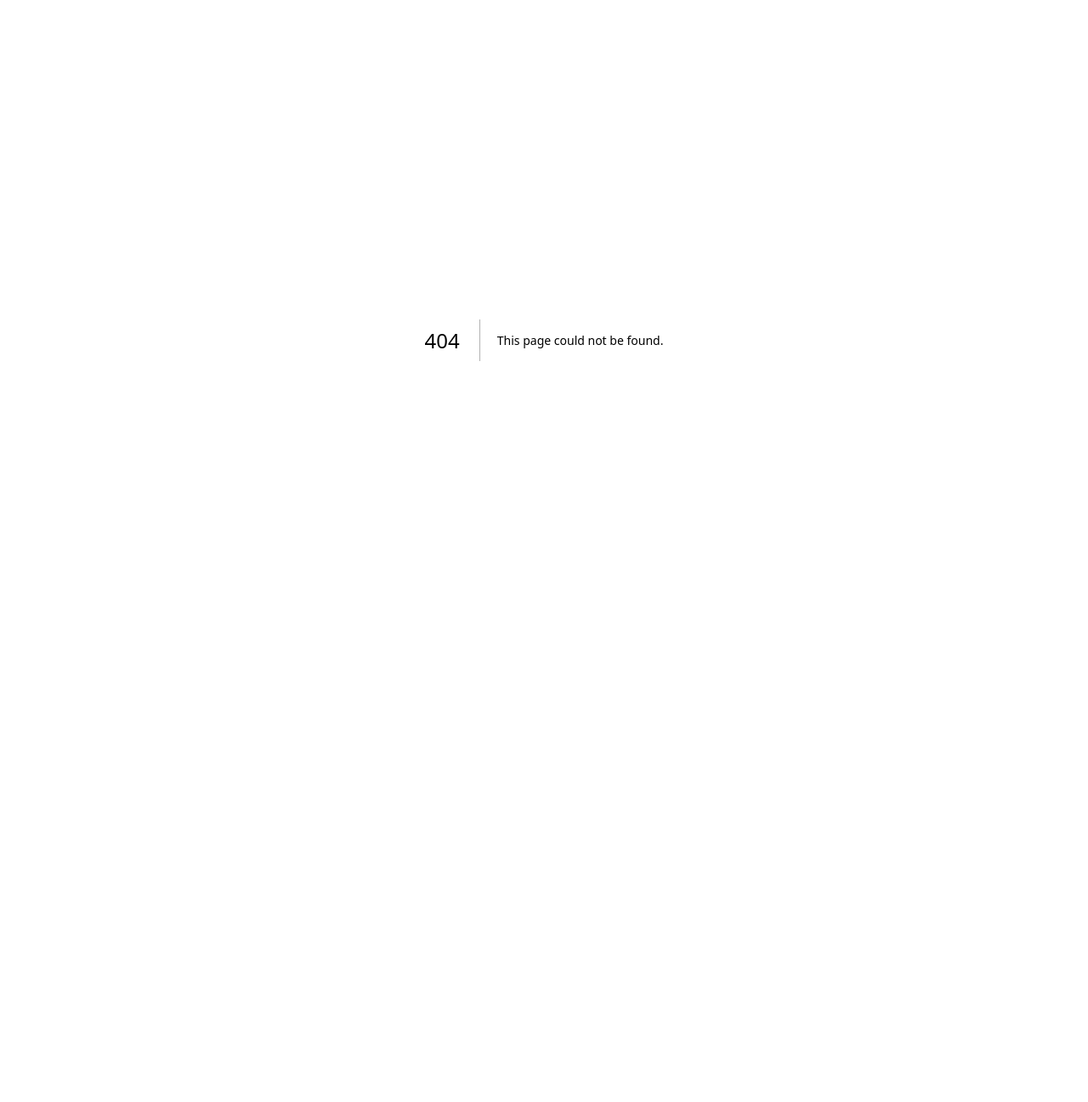
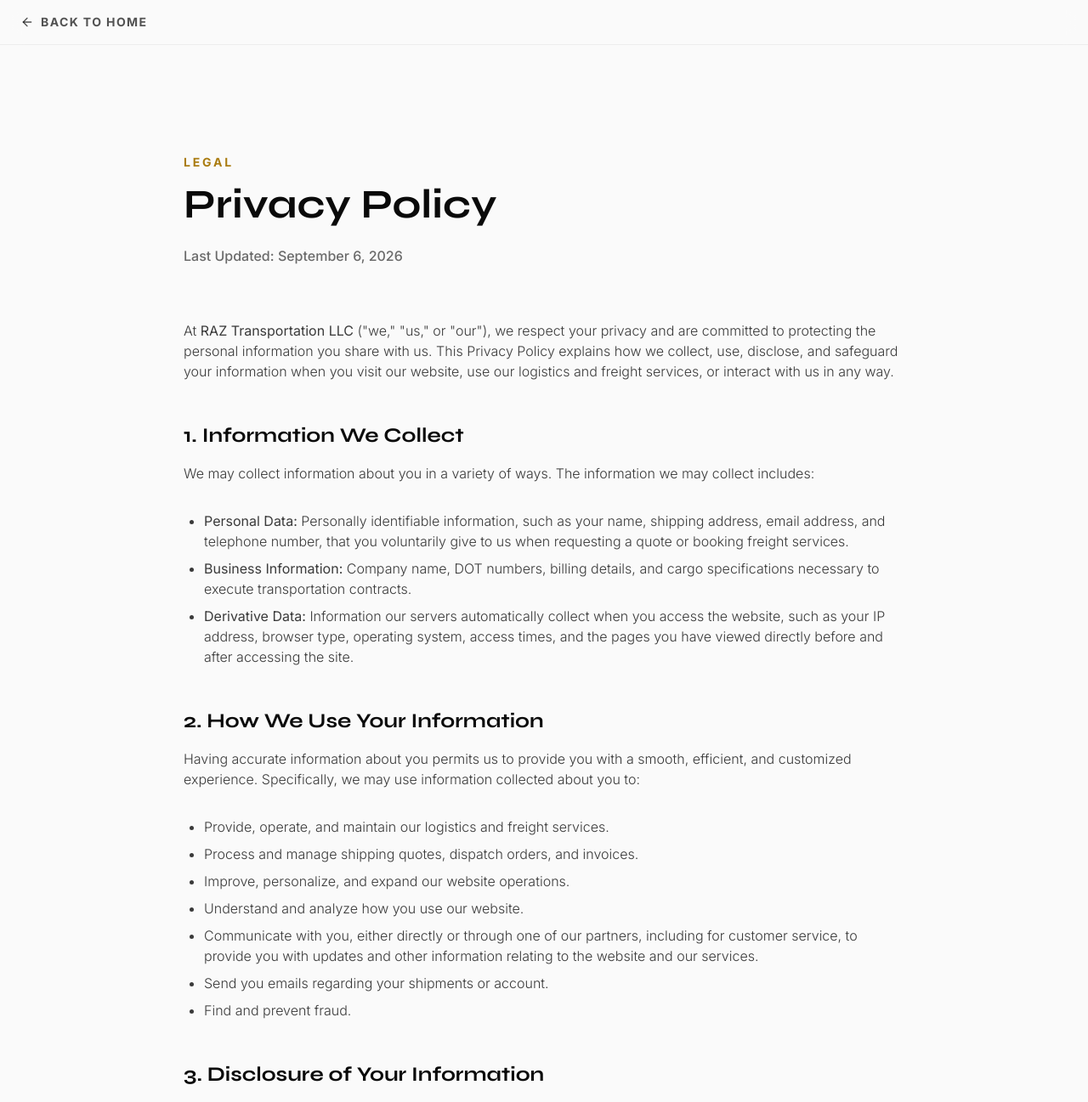
Before and after one commit to engnrhussein/raz-transportation-llc, a Next.js app: page /privacy in a window 1280 px wide. Before the commit this address had no page. Shown: the top 1297 px of the page at 85% size. Before the commit the page ends 800 px from the top, so only its background shows below. Built offline with nearby package versions, Linux system fonts and the light colour scheme.

Commit message:
feat: add logistics-tailored privacy policy page and wire footer link

```diff
--- a/src/app/page.tsx
+++ b/src/app/page.tsx
@@ -265,7 +265,7 @@
         <div className="max-w-7xl mx-auto flex flex-col md:flex-row items-center justify-between pt-8 border-t border-white/5 text-xs text-stark/40 font-light">
           <p>&copy; {new Date().getFullYear()} RAZ Transportation LLC. All rights reserved.</p>
           <div className="flex gap-6 mt-4 md:mt-0">
-            <Link href="#" className="hover:text-gold-light transition-colors">Privacy Policy</Link>
+            <Link href="/privacy" className="hover:text-gold-light transition-colors">Privacy Policy</Link>
             <Link href="#" className="hover:text-gold-light transition-colors">Terms of Service</Link>
           </div>
         </div>
--- /dev/null
+++ b/src/app/privacy/page.tsx
@@ -0,0 +1,92 @@
+import Link from "next/link";
+import { ArrowLeft } from "lucide-react";
+
+export const metadata = {
+  title: "Privacy Policy | RAZ Transportation LLC",
+  description: "Privacy Policy for RAZ Transportation LLC.",
+};
+
+export default function PrivacyPolicy() {
+  return (
+    <main className="min-h-screen bg-stark text-onyx font-sans">
+      {/* Simple Header */}
+      <nav className="w-full bg-stark/80 backdrop-blur-md border-b border-onyx/5 px-6 py-4 flex items-center">
+        <Link href="/" className="flex items-center gap-2 text-sm uppercase tracking-widest text-onyx/70 hover:text-gold-dark transition-colors font-bold">
+          <ArrowLeft size={16} /> Back to Home
+        </Link>
+      </nav>
+
+      <article className="max-w-4xl mx-auto px-6 py-20 md:py-32">
+        <div className="mb-16">
+          <p className="text-gold-dark uppercase tracking-[0.2em] text-sm font-bold mb-4">Legal</p>
+          <h1 className="font-heading text-4xl md:text-5xl font-bold mb-6 text-onyx">Privacy Policy</h1>
+          <p className="text-onyx/60 font-medium">Last Updated: {new Date().toLocaleDateString('en-US', { month: 'long', day: 'numeric', year: 'numeric' })}</p>
+        </div>
+
+        <div className="prose prose-lg prose-onyx max-w-none space-y-8 font-light text-onyx/80">
+          <p>
+            At <strong>RAZ Transportation LLC</strong> ("we," "us," or "our"), we respect your privacy and are committed to protecting the personal information you share with us. This Privacy Policy explains how we collect, use, disclose, and safeguard your information when you visit our website, use our logistics and freight services, or interact with us in any way.
+          </p>
+
+          <h2 className="font-heading text-2xl font-bold text-onyx mt-12 mb-4">1. Information We Collect</h2>
+          <p>We may collect information about you in a variety of ways. The information we may collect includes:</p>
+          <ul className="list-disc pl-6 space-y-2">
+            <li><strong>Personal Data:</strong> Personally identifiable information, such as your name, shipping address, email address, and telephone number, that you voluntarily give to us when requesting a quote or booking freight services.</li>
+            <li><strong>Business Information:</strong> Company name, DOT numbers, billing details, and cargo specifications necessary to execute transportation contracts.</li>
+            <li><strong>Derivative Data:</strong> Information our servers automatically collect when you access the website, such as your IP address, browser type, operating system, access times, and the pages you have viewed directly before and after accessing the site.</li>
+          </ul>
+
+          <h2 className="font-heading text-2xl font-bold text-onyx mt-12 mb-4">2. How We Use Your Information</h2>
+          <p>Having accurate information about you permits us to provide you with a smooth, efficient, and customized experience. Specifically, we may use information collected about you to:</p>
+          <ul className="list-disc pl-6 space-y-2">
+            <li>Provide, operate, and maintain our logistics and freight services.</li>
+            <li>Process and manage shipping quotes, dispatch orders, and invoices.</li>
+            <li>Improve, personalize, and expand our website operations.</li>
+            <li>Understand and analyze how you use our website.</li>
+            <li>Communicate with you, either directly or through one of our partners, including for customer service, to provide you with updates and other information relating to the website and our services.</li>
+            <li>Send you emails regarding your shipments or account.</li>
+            <li>Find and prevent fraud.</li>
+          </ul>
+
+          <h2 className="font-heading text-2xl font-bold text-onyx mt-12 mb-4">3. Disclosure of Your Information</h2>
+          <p>We may share information we have collected about you in certain situations. Your information may be disclosed as follows:</p>
+          <ul className="list-disc pl-6 space-y-2">
+            <li><strong>By Law or to Protect Rights:</strong> If we believe the release of information about you is necessary to respond to legal process, to investigate or remedy potential violations of our policies, or to protect the rights, property, and safety of others, we may share your information as permitted or required by any applicable law, rule, or regulation.</li>
+            <li><strong>Third-Party Service Providers:</strong> We may share your information with third parties that perform services for us or on our behalf, including payment processing, data analysis, email delivery, hosting services, customer service, and marketing assistance.</li>
+            <li><strong>Business Transfers:</strong> We may share or transfer your information in connection with, or during negotiations of, any merger, sale of company assets, financing, or acquisition of all or a portion of our business to another company.</li>
+          </ul>
+
+          <h2 className="font-heading text-2xl font-bold text-onyx mt-12 mb-4">4. Security of Your Information</h2>
+          <p>
+            We use administrative, technical, and physical security measures to help protect your personal information. While we have taken reasonable steps to secure the personal information you provide to us, please be aware that despite our efforts, no security measures are perfect or impenetrable, and no method of data transmission can be guaranteed against any interception or other type of misuse.
+          </p>
+
+          <h2 className="font-heading text-2xl font-bold text-onyx mt-12 mb-4">5. Do-Not-Track Features</h2>
+          <p>
+            Most web browsers and some mobile operating systems include a Do-Not-Track (“DNT”) feature or setting you can activate to signal your privacy preference not to have data about your online browsing activities monitored and collected. No uniform technology standard for recognizing and implementing DNT signals has been finalized. As such, we do not currently respond to DNT browser signals or any other mechanism that automatically communicates your choice not to be tracked online.
+          </p>
+
+          <h2 className="font-heading text-2xl font-bold text-onyx mt-12 mb-4">6. Changes to This Privacy Policy</h2>
+          <p>
+            We may update this Privacy Policy from time to time in order to reflect, for example, changes to our practices or for other operational, legal, or regulatory reasons. We will alert you about any changes by updating the "Last Updated" date of this Privacy Policy. You are encouraged to periodically review this Privacy Policy to stay informed of updates.
+          </p>
+
+          <h2 className="font-heading text-2xl font-bold text-onyx mt-12 mb-4">7. Contact Us</h2>
+          <p>If you have questions or comments about this Privacy Policy, please contact us at:</p>
+          <div className="bg-onyx/5 p-6 border border-onyx/10 rounded-sm mt-6">
+            <p className="font-bold mb-1">RAZ Transportation LLC</p>
+            <p>2015 27TH ST SE, APT 105</p>
+            <p>ST CLOUD, MN 56304</p>
+            <p className="mt-4"><strong>Email:</strong> razdispatch1@raztransportationllc.com</p>
+            <p><strong>Phone:</strong> (218) 313-1439</p>
+          </div>
+        </div>
+      </article>
+
+      {/* Mini Footer */}
+      <footer className="bg-onyx py-8 px-6 border-t border-white/10 text-center text-stark/40 text-xs font-light">
+        <p>&copy; {new Date().getFullYear()} RAZ Transportation LLC. All rights reserved.</p>
+      </footer>
+    </main>
+  );
+}
```
